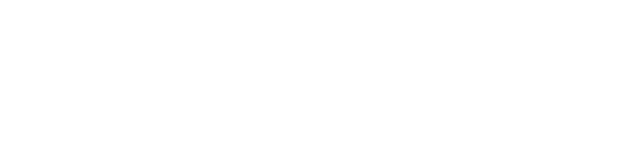
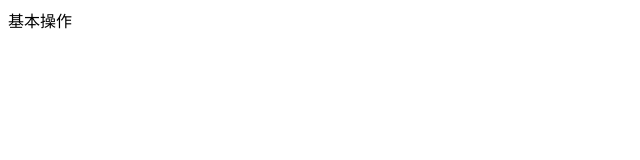
Before and after one commit to shirendemao/Myfirstproject2, a plain HTML site: page index.html in a window 1280 px wide. Shown: the full height of the page, 0-640 px from the left. Drawn offline with Linux system fonts and the light colour scheme.

Commit message:
第二次

```diff
--- a/index.html
+++ b/index.html
@@ -7,6 +7,6 @@
     <title>Document</title>
 </head>
 <body>
-    <div></div>
+    <div>基本操作</div>
 </body>
 </html>
```
